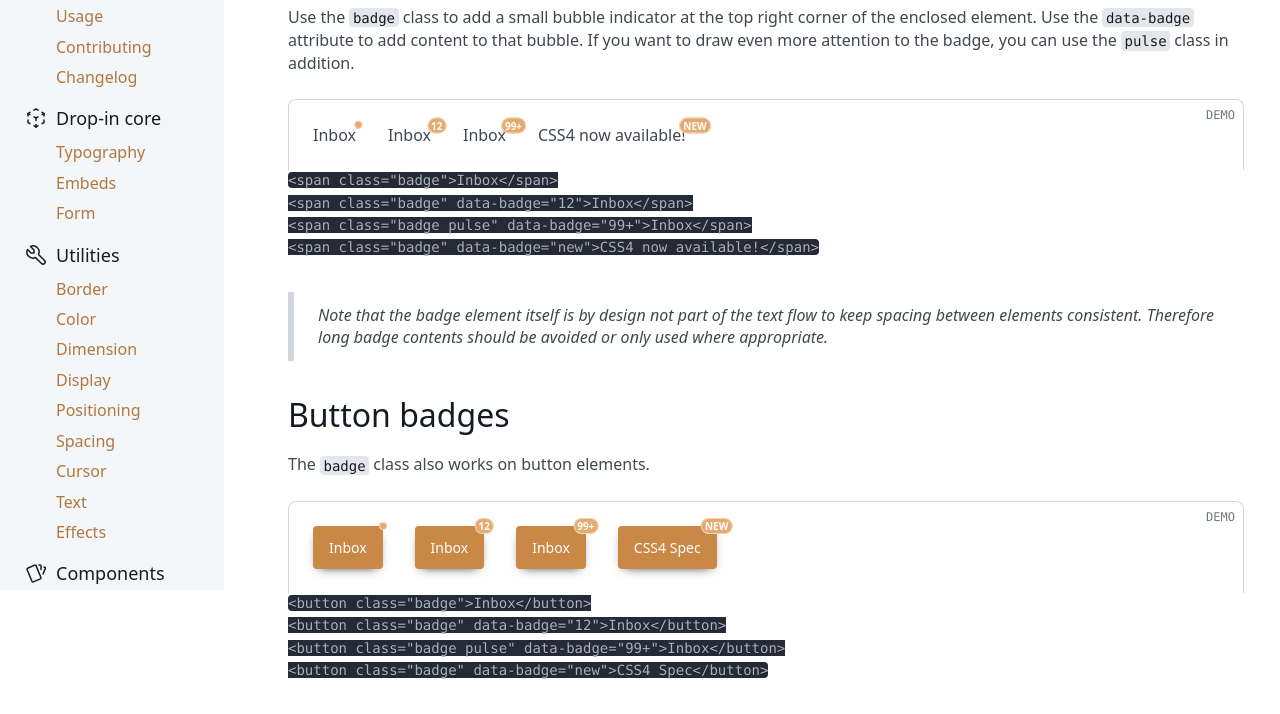
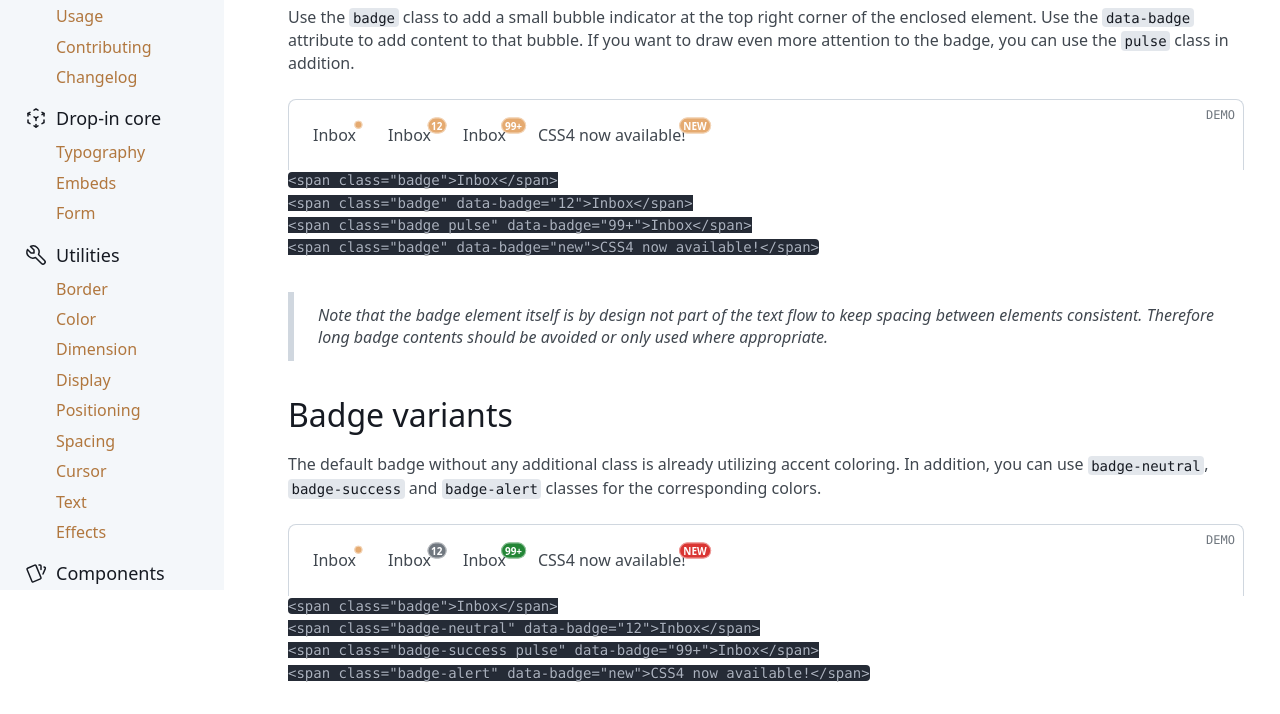
Before and after one commit to devmount/sloth.css, an Eleventy site: page docs/pages/components/badge.md in a window 1280 px wide. Shown: the part 210-924 px from the top of the page. Built offline with nearby package versions, Linux system fonts and the light colour scheme; Eleventy itself is replaced by a stand-in of ours; code samples lack their colours; files that its build step writes are made by us from their sources; no server answers.

Commit message:
➕ Add badge variants

````diff
--- a/docs/pages/components/badge.md
+++ b/docs/pages/components/badge.md
@@ -28,20 +28,38 @@ Use the `badge` class to add a small bubble indicator at the top right corner of
 
 > Note that the badge element itself is by design not part of the text flow to keep spacing between elements consistent. Therefore long badge contents should be avoided or only used where appropriate.
 
+### Badge variants
+
+The default badge without any additional class is already utilizing accent coloring. In addition, you can use `badge-neutral`, `badge-success` and `badge-alert` classes for the corresponding colors.
+
+<div class="demo flex flex-wrap gap-8">
+  <span class="badge pulse">Inbox</span>
+  <span class="badge-neutral pulse" data-badge="12">Inbox</span>
+  <span class="badge-success pulse" data-badge="99+">Inbox</span>
+  <span class="badge-alert pulse" data-badge="new">CSS4 now available!</span>
+</div>
+
+```html
+<span class="badge">Inbox</span>
+<span class="badge-neutral" data-badge="12">Inbox</span>
+<span class="badge-success pulse" data-badge="99+">Inbox</span>
+<span class="badge-alert" data-badge="new">CSS4 now available!</span>
+```
+
 ### Button badges
 
 The `badge` class also works on button elements.
 
 <div class="demo flex flex-wrap gap-8">
-  <button class="badge">Inbox</button>
-  <button class="badge" data-badge="12">Inbox</button>
-  <button class="badge pulse" data-badge="99+">Inbox</button>
+  <button class="badge hollow neutral">Inbox</button>
+  <button class="badge hollow" data-badge="12">Inbox</button>
+  <button class="badge neutral pulse" data-badge="99+">Inbox</button>
   <button class="badge" data-badge="new">CSS4 Spec</button>
 </div>
 
 ```html
-<button class="badge">Inbox</button>
-<button class="badge" data-badge="12">Inbox</button>
-<button class="badge pulse" data-badge="99+">Inbox</button>
+<button class="badge hollow neutral">Inbox</button>
+<button class="badge hollow" data-badge="12">Inbox</button>
+<button class="badge neutral pulse" data-badge="99+">Inbox</button>
 <button class="badge" data-badge="new">CSS4 Spec</button>
 ```
--- a/src/_components.css
+++ b/src/_components.css
@@ -10,7 +10,6 @@
 @import 'components/_separator.css';
 /* @import 'components/_sequence.css'; */
 @import 'components/_state.css';
-/* @import 'components/_step.css'; */
 /* @import 'components/_tab.css'; */
 /* @import 'components/_tag.css'; */
 @import 'components/_toast.css';
--- a/src/components/_badge.css
+++ b/src/components/_badge.css
@@ -1,8 +1,12 @@
-.badge {
+.badge,
+.badge-neutral,
+.badge-success,
+.badge-alert {
   position: relative;
   white-space: nowrap;
 
   &::after {
+    --pulse-color: var(--color-accent);
     background: var(--color-accent);
     border-radius: 9999rem;
     content: attr(data-badge);
@@ -20,6 +24,19 @@
     text-transform: uppercase;
   }
 
+  &:is(.badge-neutral)::after {
+    --pulse-color: var(--color-neutral);
+    background: var(--color-neutral);
+  }
+  &:is(.badge-success)::after {
+    --pulse-color: var(--color-success);
+    background: var(--color-success);
+  }
+  &:is(.badge-alert)::after {
+    --pulse-color: var(--color-alert);
+    background: var(--color-alert);
+  }
+
   &:is(span)::after {
     transform: translate(80%, -40%);
   }
@@ -34,7 +51,7 @@
   50%  {
     box-shadow:
       color-mix(in srgb, var(--color-bg-page) 50%, transparent) var(--shadow-border),
-      0 0 0 0 var(--color-bg-accent);
+      0 0 0 0 var(--pulse-color);
   }
   100% {
     box-shadow:
````
